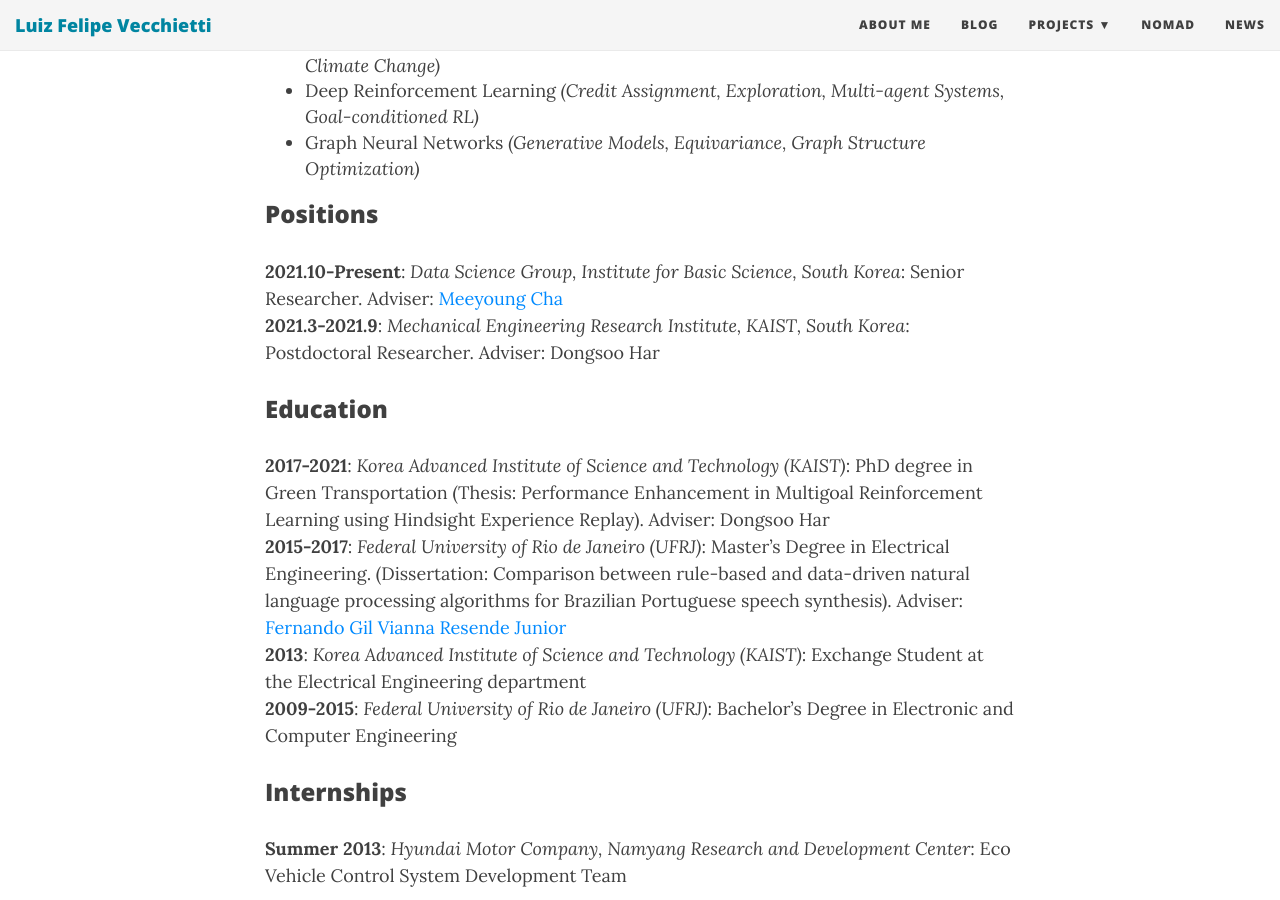
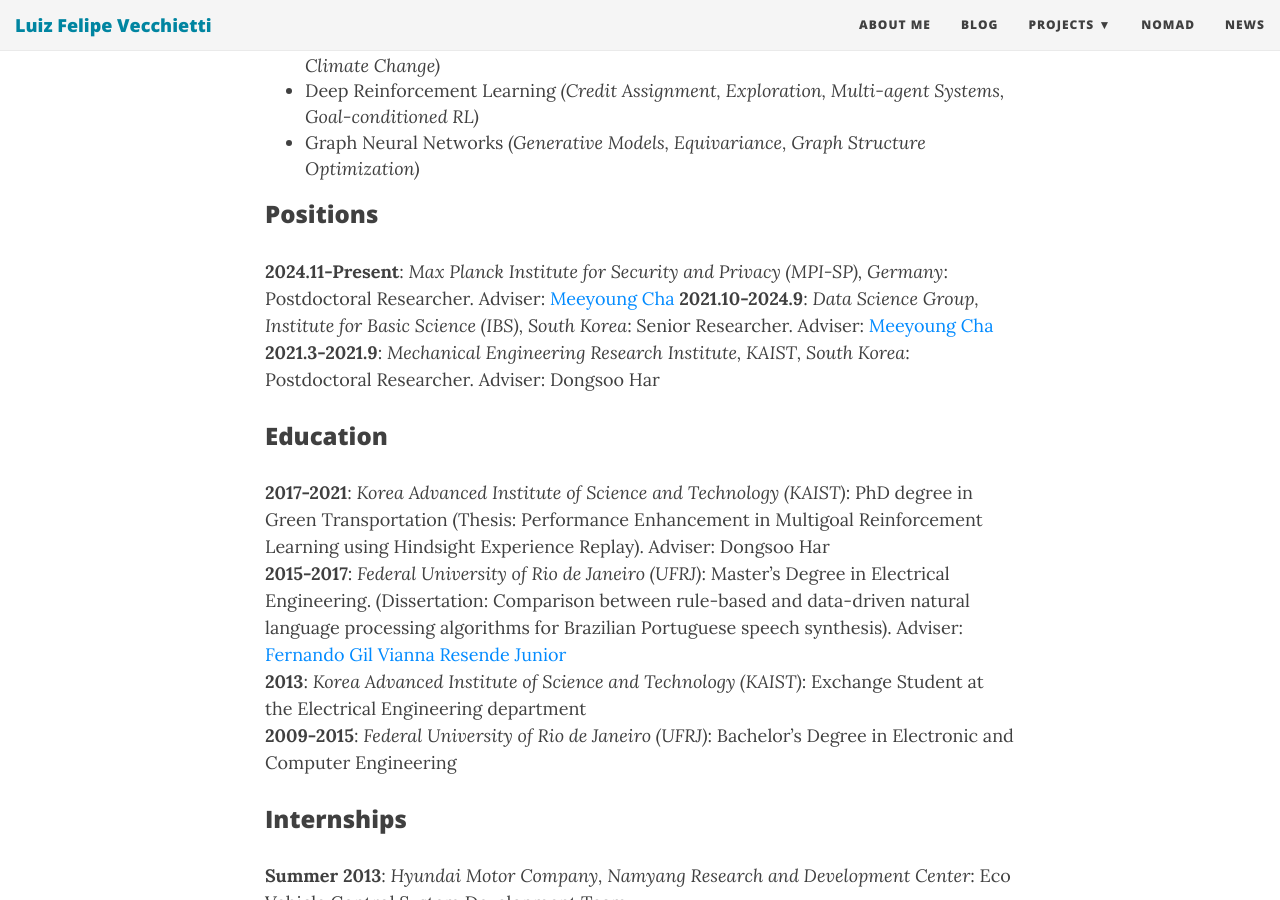
Before and after one commit to lfelipesv/lfelipesv.github.io, a Jekyll site: the page built from aboutme.md, in a window 1280 px wide and 900 px high, scrolled down 1535 px. Built offline with Jekyll 4.4.1, drawn with Linux system fonts in a browser that asks for light colours; nearby versions of some CDN libraries; some of the changed text lies outside the part shown.

Commit message:
Update about me with MPI-SP

```diff
--- a/aboutme.md
+++ b/aboutme.md
@@ -9,7 +9,7 @@ subtitle:
 
 ### Bio
 
-I am currently a **Senior Researcher** at the **Data Science Group, Institute for Basic Science, South Korea**.
+I am currently a **Postdoctoral Researcher** at the **Max Planck Institute for Security and Privacy (MPI-SP), Bochum, Germany**.
 
 My research aims to develop **Generative AI** methods for **basic science** applications, especially drug discovery (protein and antibody design) and climate change. For this, I am particularly interested in developing novel **reinforcement learning** (RL) algorithms, **graph neural networks** (GNNs), and **diffusion-based** models. Currently, I am working towards **Generative AI for protein and antibody design** applied to drug discovery in the following topics:
 
@@ -35,7 +35,8 @@ My personal interests include traveling, sports (football, kickboxing, skate, sn
 
 ### Positions
 
-**2021.10-Present**: _Data Science Group, Institute for Basic Science, South Korea_: Senior Researcher. Adviser: [Meeyoung Cha](https://scholar.google.com/citations?user=iFlnVCoAAAAJ&hl=en-US&oi=ao)
+**2024.11-Present**: _Max Planck Institute for Security and Privacy (MPI-SP), Germany_: Postdoctoral Researcher. Adviser: [Meeyoung Cha](https://scholar.google.com/citations?user=iFlnVCoAAAAJ&hl=en-US&oi=ao)
+**2021.10-2024.9**: _Data Science Group, Institute for Basic Science (IBS), South Korea_: Senior Researcher. Adviser: [Meeyoung Cha](https://scholar.google.com/citations?user=iFlnVCoAAAAJ&hl=en-US&oi=ao)
 **2021.3-2021.9**: _Mechanical Engineering Research Institute, KAIST, South Korea_: Postdoctoral Researcher. Adviser: Dongsoo Har
 
 ### Education
```
